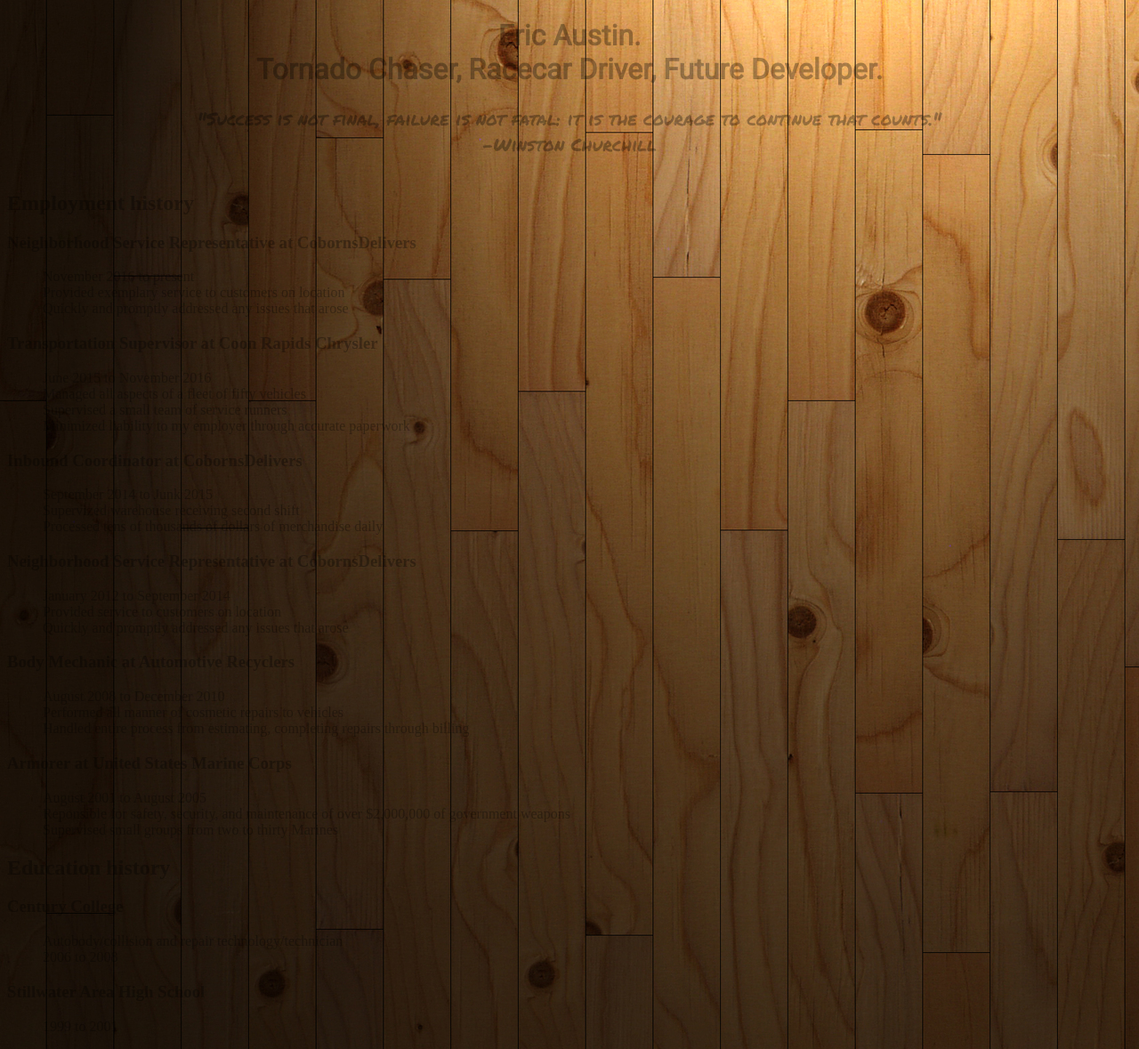
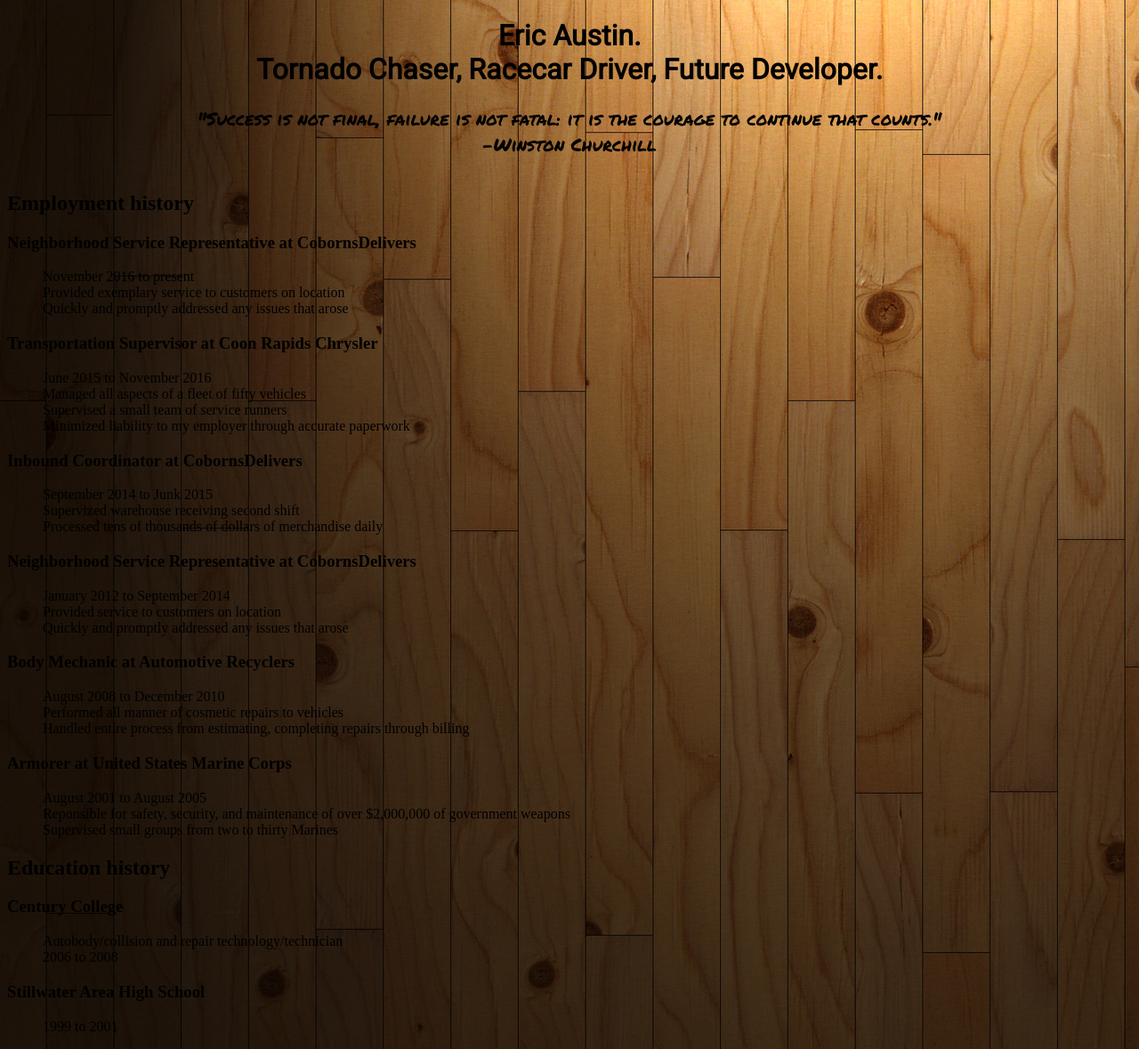
Before and after one commit to EricAustin/ericaustin.github.io, a PHP site: page / in a window 1280 px wide. Shown: the whole page at 89% size. Run offline with PHP 8.4, Linux system fonts and the light colour scheme.

Commit message:
fix opacity attempt

```diff
--- a/style.css
+++ b/style.css
@@ -1,6 +1,5 @@
 body {
   background-image: url("wooden.jpg");
-  opacity: 30%;
 }
 
 h1 {
```
